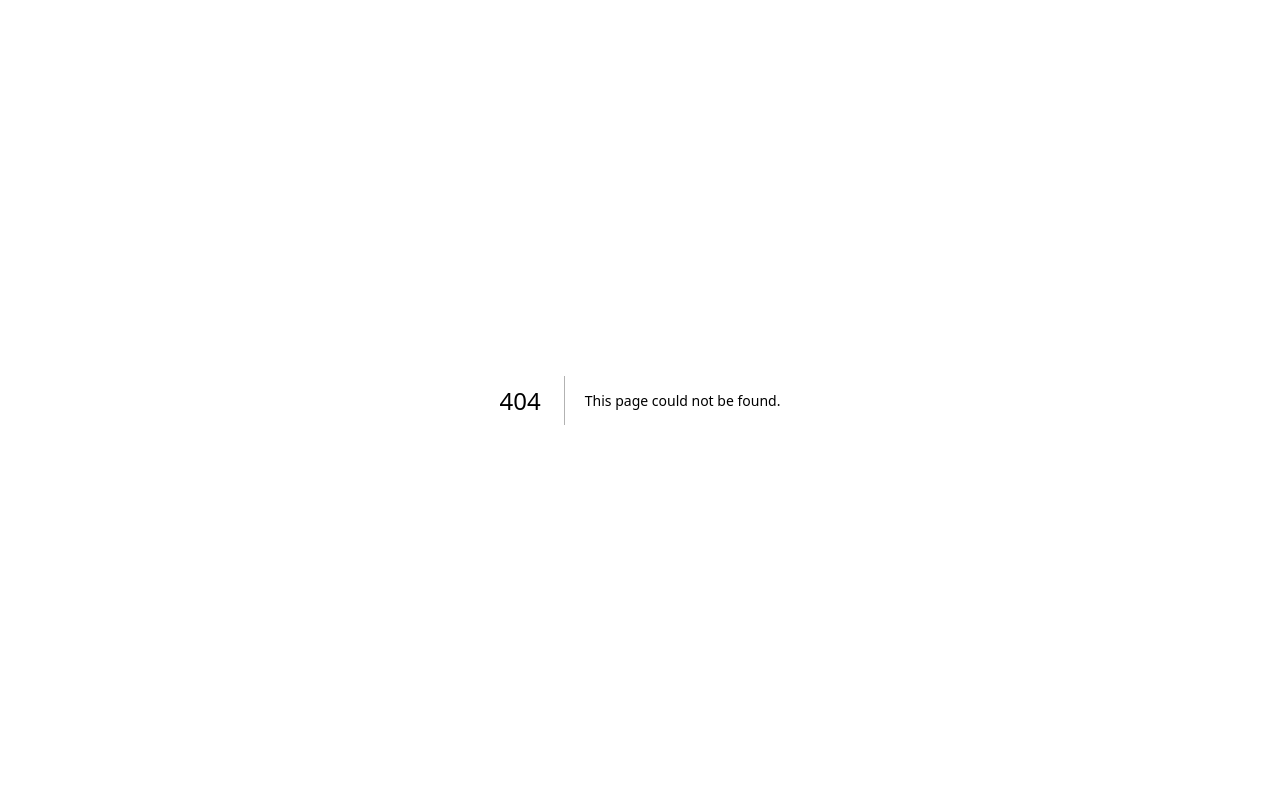
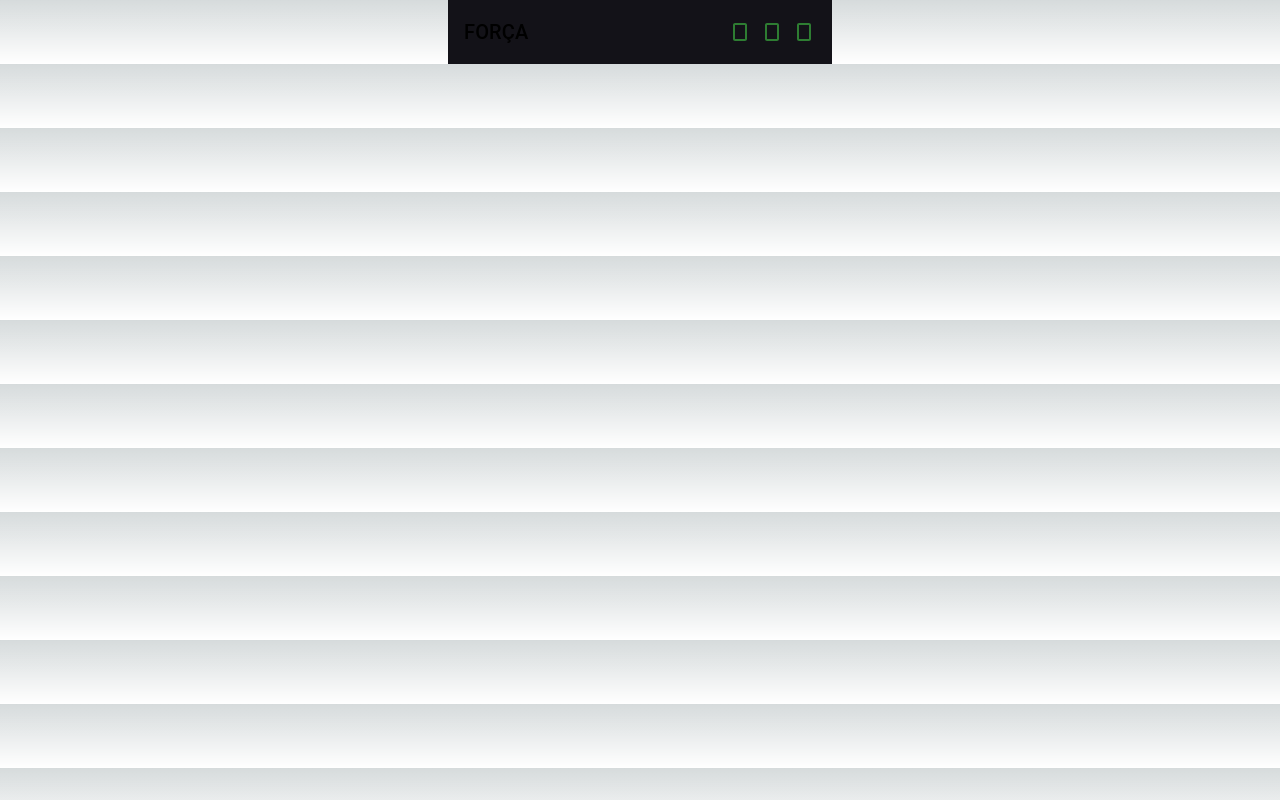
Before and after one commit to Ledelara/password-generator, a Next.js app: page /Generator/components/Strength/Strength in a window 1280 px wide. Before the commit this address had no page. Built offline with nearby package versions, Linux system fonts and the light colour scheme.

Commit message:
:sparkles: Feat: Strength

```diff
--- /dev/null
+++ b/src/pages/Generator/components/Strength/Strength.tsx
@@ -0,0 +1,45 @@
+import { CropPortraitOutlined } from '@mui/icons-material'
+import { Box, Typography } from '@mui/material'
+import React from 'react'
+
+type StrengthProps = {
+    strength: 'low' | 'medium' | 'high'
+}
+
+const Strength = (props: StrengthProps) => {
+    const { strength } = props
+    const color = strength === 'low' ? 'error' : strength === 'medium' ? 'warning' : 'success'
+
+    return (
+        <Box
+            sx={{
+                display: 'flex',
+                justifyContent: 'space-between',
+                alignItems: 'center',
+                width: '30%',
+                margin: '0 auto',
+                padding: '1rem',
+                backgroundColor: '#131218'
+            }}
+        >
+            <Typography
+                variant="h6"
+                sx={{ textTransform: 'uppercase' }}
+            >
+                Força
+            </Typography>
+            <Box
+                sx={{
+                    display: 'flex',
+                    gap: '0.5rem',
+                }}
+            >
+                <CropPortraitOutlined color={color} />
+                <CropPortraitOutlined color={color} />
+                <CropPortraitOutlined color={color} />
+            </Box>
+        </Box>
+    )
+}
+
+export default Strength
```
